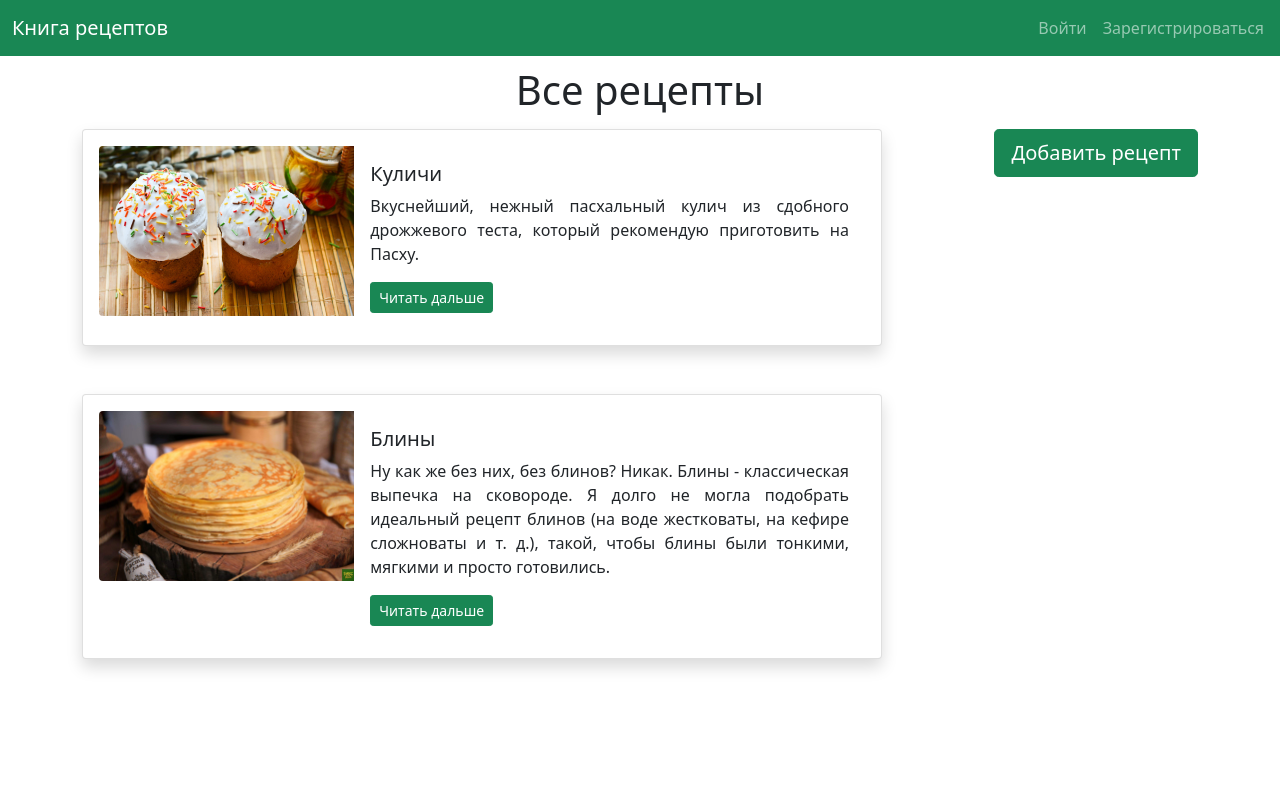
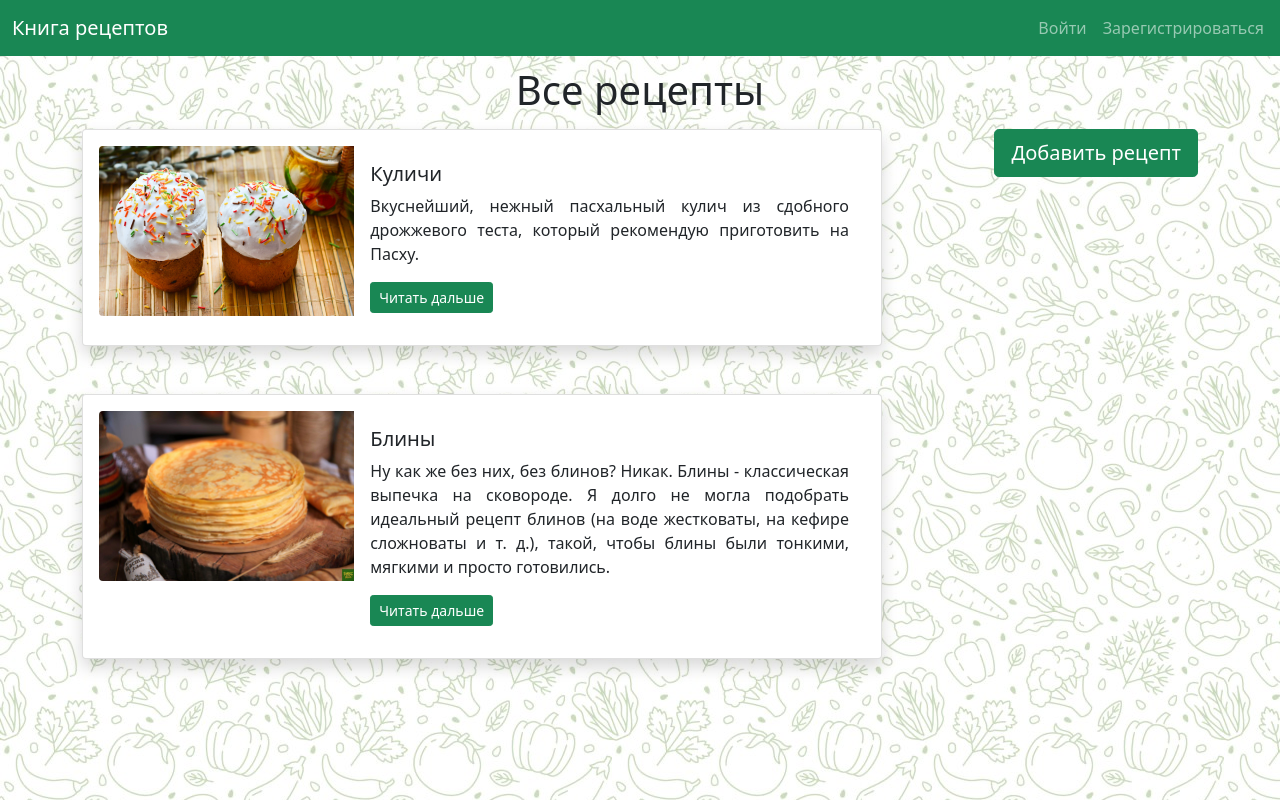
Before and after one commit to olik07/web-project, a Flask app: page / in a window 1280 px wide. Run offline with Flask 3, Linux system fonts and the light colour scheme; data comes from the database, SQL or seed files in the repository.

Commit message:
adding background image

```diff
--- a/static/css/base.css
+++ b/static/css/base.css
@@ -1,3 +1,7 @@
 li a:hover {
   background-color: #196F3D;
 }
+
+body {
+  background-image: url(/static/img/background_image.jpg);
+}
```
Also changed, not shown: static/img/background_image.jpg (added).
